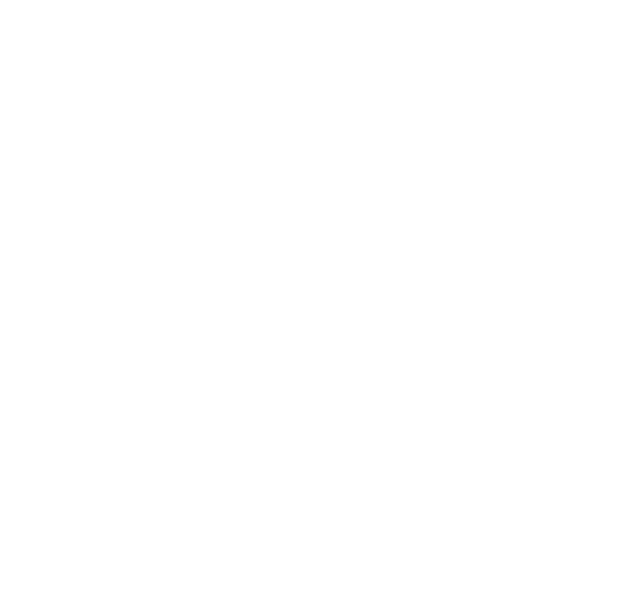
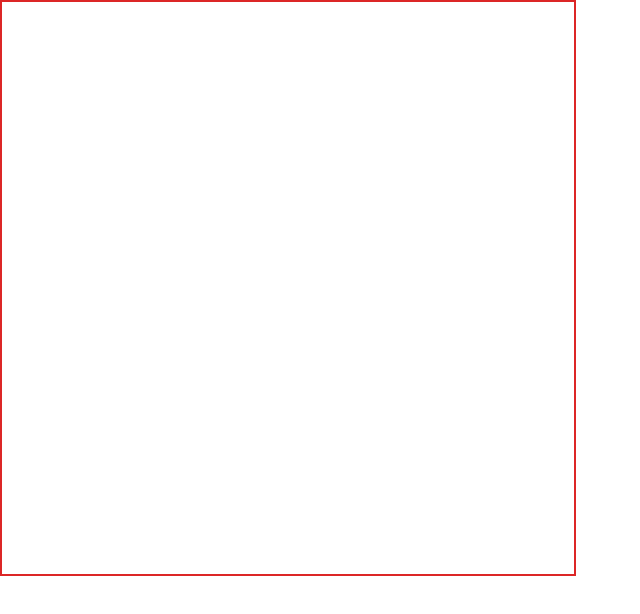
Before and after one commit to pharaok/nonogram, a Next.js app: page / in a window 1280 px wide. Shown: the top 614 px of the page, without its empty margins (0-640 px from the left). Built offline with nearby package versions, Linux system fonts and the light colour scheme.

Commit message:
make canvas interactive

```diff
--- a/package.json
+++ b/package.json
@@ -15,6 +15,7 @@
     "@types/react-dom": "18.0.11",
     "eslint": "8.34.0",
     "eslint-config-next": "13.2.1",
+    "immer": "^9.0.19",
     "next": "13.2.1",
     "react": "18.2.0",
     "react-dom": "18.2.0",
--- a/src/app/page.tsx
+++ b/src/app/page.tsx
@@ -1,8 +1,16 @@
+"use client";
+
 import Canvas from "components/canvas";
+import { useState } from "react";
 export default function Home() {
+  let [grid, setGrid] = useState(
+    Array.from(Array(100), () => Array(100).fill(0))
+  );
   return (
     <main>
-      <Canvas grid={Array.from(Array(10), () => Array(10).fill(0))}></Canvas>
+      <div className="max-w-xl border-2 border-red-600">
+        <Canvas grid={grid} setGrid={setGrid} />
+      </div>
     </main>
   );
 }
--- a/src/components/canvas.tsx
+++ b/src/components/canvas.tsx
@@ -1,10 +1,62 @@
-import { gridToPath } from "helpers/path";
+"use client";
 
-export default ({ grid }: { grid: Array<Array<number>> }) => {
+import { clamp, gridToPath } from "helpers";
+import produce from "immer";
+import { PointerEvent, useRef } from "react";
+import { NonogramGrid } from "types";
+
+export default ({
+  grid,
+  setGrid,
+}: {
+  grid: NonogramGrid;
+  setGrid: (grid: NonogramGrid) => void;
+}) => {
+  const painting = useRef(false);
+  const prevCell = useRef([0, 0]);
   const width = grid[0].length;
   const height = grid.length;
+
+  const eventToCoords = (e: PointerEvent): [number, number] => {
+    const ratioX = e.clientX / e.currentTarget.clientWidth;
+    const ratioY = e.clientY / e.currentTarget.clientHeight;
+    const cellX = clamp(Math.floor(ratioX * width), 0, width - 1);
+    const cellY = clamp(Math.floor(ratioY * height), 0, height - 1);
+    return [cellX, cellY];
+  };
+
+  const paintCell = (x: number, y: number) => {
+    setGrid(
+      produce(grid, (draft) => {
+        draft[y][x] = 1;
+      })
+    );
+    prevCell.current = [x, y];
+  };
+
   return (
-    <svg viewBox={`0 0 ${width} ${height}`}>
+    <svg
+      viewBox={`0 0 ${width} ${height}`}
+      onPointerDown={(e) => {
+        e.currentTarget.setPointerCapture(e.pointerId);
+        painting.current = true;
+        paintCell(...eventToCoords(e));
+      }}
+      onPointerMove={(e) => {
+        // TODO: fill in the gaps when events aren't fast enough
+        const coords = eventToCoords(e);
+        if (
+          !painting.current ||
+          (coords[0] == prevCell.current[0] && coords[1] == prevCell.current[1])
+        ) {
+          return;
+        }
+        paintCell(...coords);
+      }}
+      onPointerUp={() => {
+        painting.current = false;
+      }}
+    >
       <path d={gridToPath(grid)} />
     </svg>
   );
--- /dev/null
+++ b/src/helpers/index.ts
@@ -0,0 +1,4 @@
+export * from "./path";
+
+export const clamp = (n: number, min: number, max: number) =>
+  Math.min(Math.max(n, min), max);
--- a/src/helpers/path.tsx
+++ b/src/helpers/path.ts
@@ -1,4 +1,6 @@
-export const gridToPath = (grid: Array<Array<number>>) => {
+import { NonogramGrid } from "types";
+
+export const gridToPath = (grid: NonogramGrid) => {
   let path = "";
   grid.forEach((row, y) => {
     row.forEach((cell, x) => {
--- /dev/null
+++ b/src/types.ts
@@ -0,0 +1 @@
+export type NonogramGrid = Array<Array<number>>;
```
Also changed, not shown: 1 other file (tests, documents, lock files or other folders).
